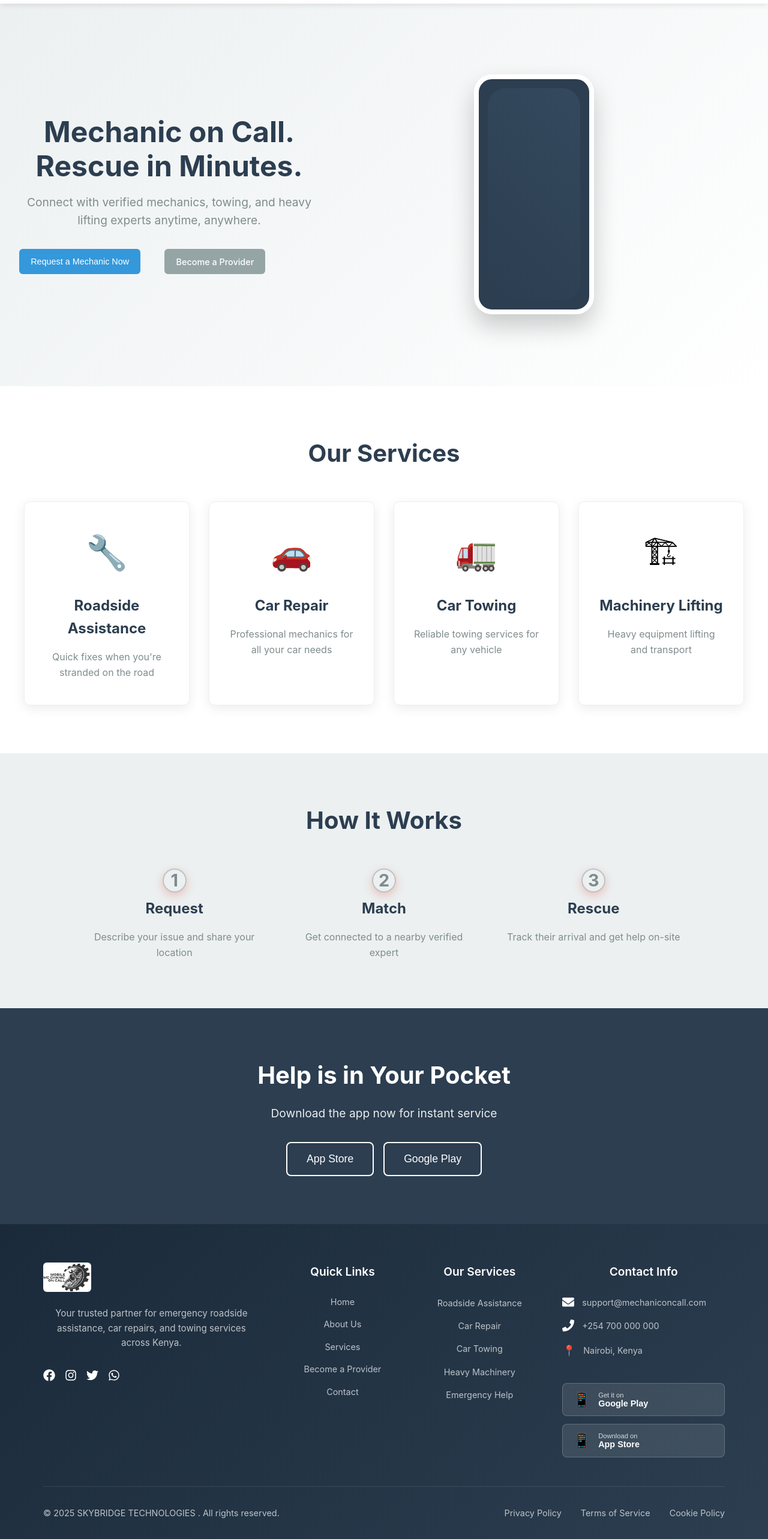
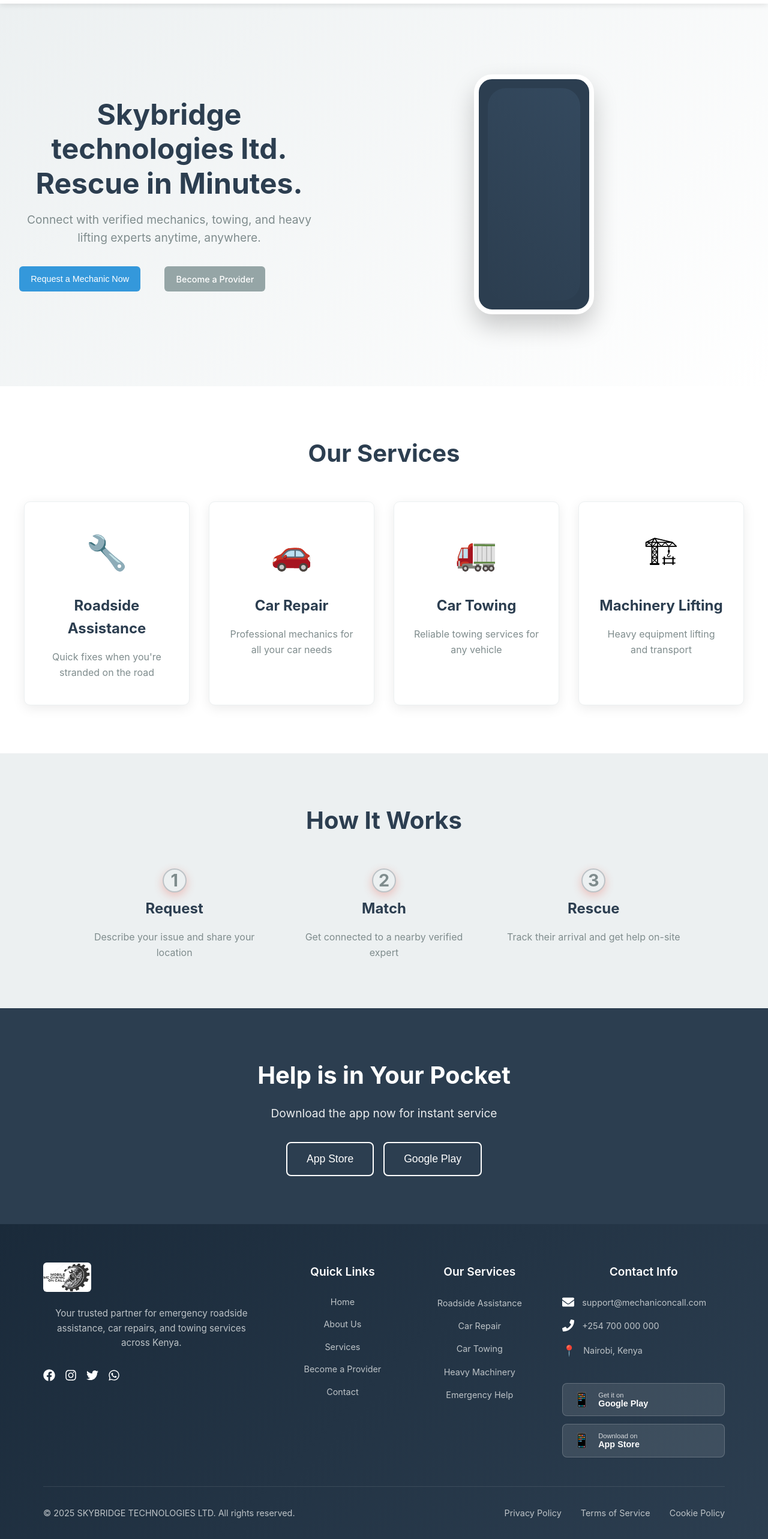
Before and after one commit to jill-7/mechanic-website, a React (Create React App) app: page / in a window 1280 px wide. Shown: the part 76-2642 px from the top of the page at 60% size. Built offline with nearby package versions, Linux system fonts and the light colour scheme; no server answers.

Commit message:
just changing the name

```diff
--- a/src/Footer1.js
+++ b/src/Footer1.js
@@ -92,7 +92,7 @@ function Footer() {
         <div className="footer-bottom">
           <div className="footer-bottom-content">
             <div className="footer-copyright">
-              © 2025 SKYBRIDGE TECHNOLOGIES . All rights reserved.
+              © 2025 SKYBRIDGE TECHNOLOGIES LTD. All rights reserved.
             </div>
             <div className="footer-legal">
               <a href="/privacy">Privacy Policy</a>
--- a/src/Homee.js
+++ b/src/Homee.js
@@ -8,7 +8,7 @@ function Homee() {
       {/* Hero Section */}
       <section className="hero">
         <div className="hero-content">
-          <h1>Mechanic on Call. Rescue in Minutes.</h1>
+          <h1>Skybridge technologies ltd. Rescue in Minutes.</h1>
           <p>Connect with verified mechanics, towing, and heavy lifting experts anytime, anywhere.</p>
           <div className="hero-buttons">
             <button className="btn-primary">Request a Mechanic Now</button>
```
